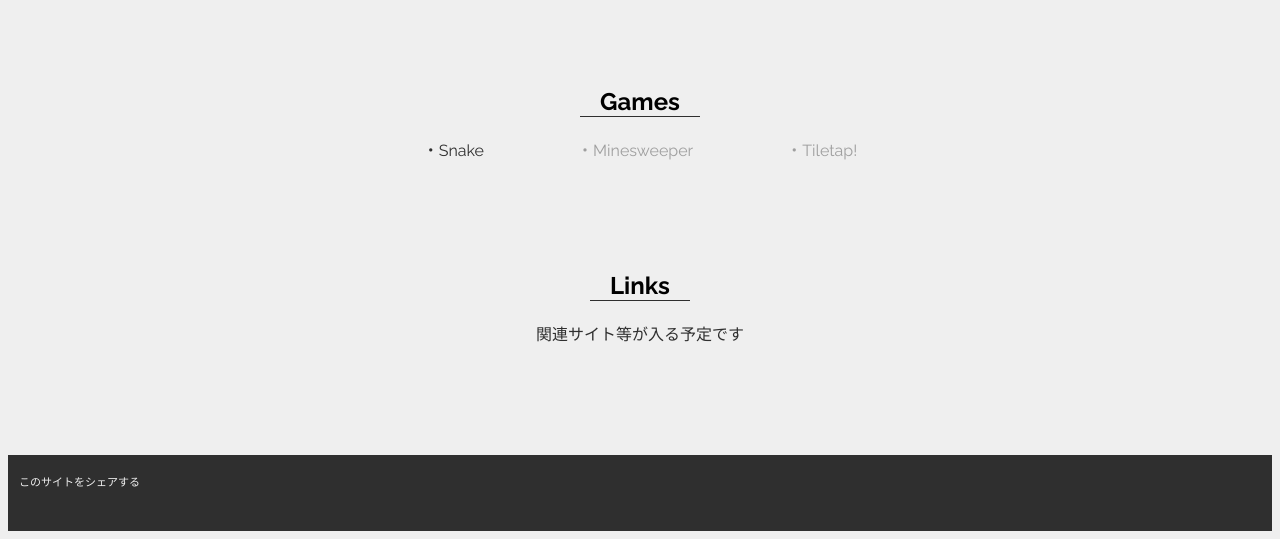
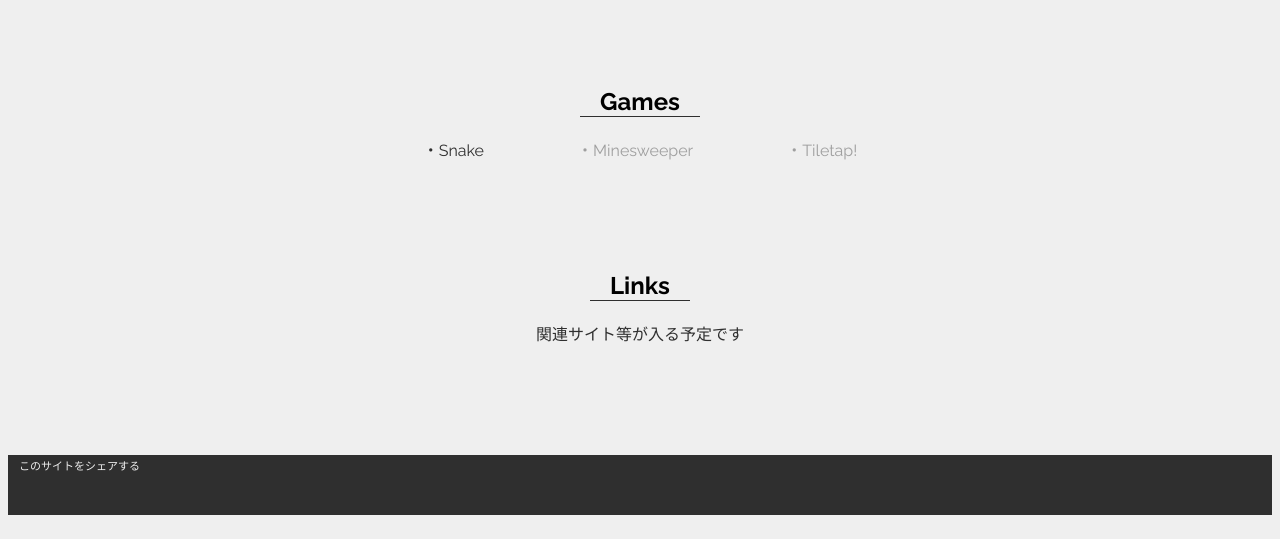
Before and after one commit to sh1rorin/ludoland, a plain HTML site: page pages/index.html in a window 1280 px wide. Shown: the part 524-1063 px from the top of the page. Drawn offline with nearby package versions, Linux system fonts and the light colour scheme.

Commit message:
Update index.css

```diff
--- a/pages/style/index.css
+++ b/pages/style/index.css
@@ -159,7 +159,7 @@ footer {
   height: 60px;
   width: 100%;
   background-color: #2f2f2f;
-  padding: 1em 0 0;
+  padding: 0;
 }
 
 footer a {
```
